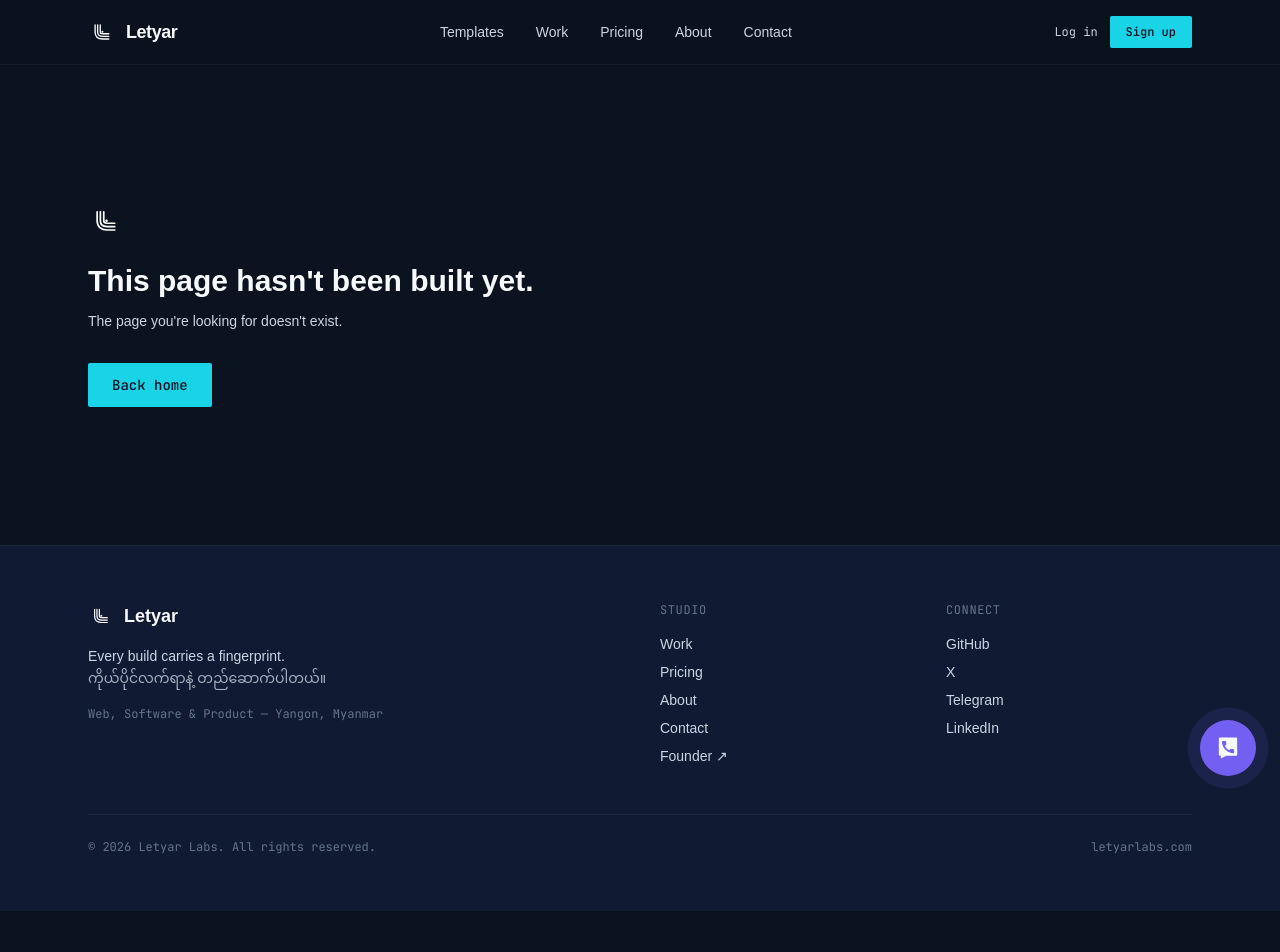
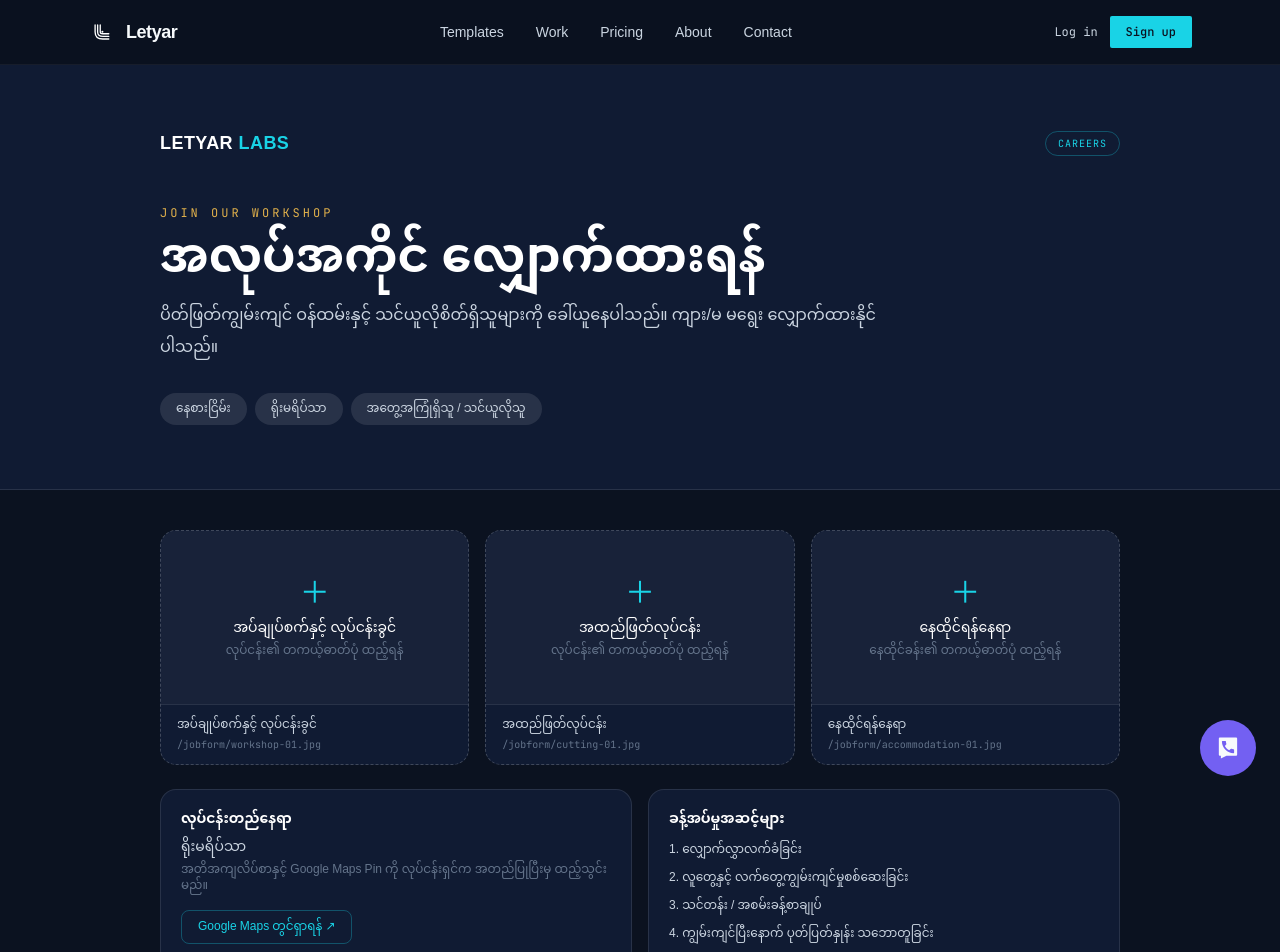
Before and after one commit to letyarworks/letyar-website, a Next.js app: page /jobform in a window 1280 px wide. Before the commit this address had no page. Shown: the top 952 px of the page. Before the commit the page ends 911 px from the top, so only its background shows below. Built offline with nearby package versions, Linux system fonts and the light colour scheme; a web font is replaced by a local one.

Commit message:
Add Letyar Labs job application page

```diff
--- /dev/null
+++ b/app/jobform/page.tsx
@@ -0,0 +1,59 @@
+import JobApplicationForm from "@/components/JobApplicationForm";
+
+export const metadata = {
+  title: "အလုပ်လျှောက်လွှာ — Letyar Labs",
+  description: "ရိုးမရိပ်သာ အိမ်တွင်းအထည်ချုပ်လုပ်ငန်းအတွက် ဝန်ထမ်းလျှောက်လွှာ",
+  robots: { index: false, follow: false },
+};
+
+const gallery = [
+  { title: "အပ်ချုပ်စက်နှင့် လုပ်ငန်းခွင်", note: "လုပ်ငန်း၏ တကယ့်ဓာတ်ပုံ ထည့်ရန်", src: "/jobform/workshop-01.jpg" },
+  { title: "အထည်ဖြတ်လုပ်ငန်း", note: "လုပ်ငန်း၏ တကယ့်ဓာတ်ပုံ ထည့်ရန်", src: "/jobform/cutting-01.jpg" },
+  { title: "နေထိုင်ရန်နေရာ", note: "နေထိုင်ခန်း၏ တကယ့်ဓာတ်ပုံ ထည့်ရန်", src: "/jobform/accommodation-01.jpg" },
+];
+
+export default function JobFormPage() {
+  return <main className="min-h-screen bg-ink pb-20 text-paper">
+    <section className="border-b border-white/10 bg-[#101B33]">
+      <div className="mx-auto max-w-5xl px-5 py-12 sm:px-8 sm:py-16">
+        <div className="flex items-center justify-between gap-4">
+          <a href="/" className="font-display text-lg font-bold tracking-wide text-white">LETYAR <span className="text-cyan">LABS</span></a>
+          <span className="rounded-full border border-cyan/30 px-3 py-1 font-mono text-[10px] tracking-widest text-cyan">CAREERS</span>
+        </div>
+        <div className="mt-12 max-w-3xl">
+          <p className="font-mono text-xs uppercase tracking-[0.25em] text-gold">Join our workshop</p>
+          <h1 className="mt-4 font-mm text-3xl font-bold leading-relaxed text-white sm:text-5xl">အလုပ်အကိုင် လျှောက်ထားရန်</h1>
+          <p className="mt-4 font-mm text-base leading-8 text-mist">ပိတ်ဖြတ်ကျွမ်းကျင် ဝန်ထမ်းနှင့် သင်ယူလိုစိတ်ရှိသူများကို ခေါ်ယူနေပါသည်။ ကျား/မ မရွေး လျှောက်ထားနိုင်ပါသည်။</p>
+          <div className="mt-7 flex flex-wrap gap-2 text-xs">
+            <span className="rounded-full bg-white/10 px-4 py-2 font-mm text-mist">နေစားငြိမ်း</span>
+            <span className="rounded-full bg-white/10 px-4 py-2 font-mm text-mist">ရိုးမရိပ်သာ</span>
+            <span className="rounded-full bg-white/10 px-4 py-2 font-mm text-mist">အတွေ့အကြုံရှိသူ / သင်ယူလိုသူ</span>
+          </div>
+        </div>
+      </div>
+    </section>
+    <section className="mx-auto max-w-5xl px-5 pt-10 sm:px-8">
+      <div className="grid gap-4 sm:grid-cols-3">
+        {gallery.map(item => <div key={item.title} className="overflow-hidden rounded-2xl border border-dashed border-white/20 bg-[#101B33]">
+          <div className="flex aspect-[16/9] items-center justify-center bg-white/[0.03] p-5 text-center">
+            <div><div className="text-3xl text-cyan">＋</div><p className="mt-2 font-mm text-sm text-white">{item.title}</p><p className="mt-1 font-mm text-xs text-slate">{item.note}</p></div>
+          </div>
+          <div className="border-t border-white/10 px-4 py-3"><p className="font-mm text-xs text-mist">{item.title}</p><p className="mt-1 font-mono text-[10px] text-slate">{item.src}</p></div>
+        </div>)}
+      </div>
+      <div className="mt-6 grid gap-4 md:grid-cols-[1fr_1fr]">
+        <div className="rounded-2xl border border-white/10 bg-[#101B33] p-5">
+          <p className="font-mm text-sm font-semibold text-white">လုပ်ငန်းတည်နေရာ</p>
+          <p className="mt-2 font-mm text-sm text-mist">ရိုးမရိပ်သာ</p>
+          <p className="mt-1 font-mm text-xs text-slate">အတိအကျလိပ်စာနှင့် Google Maps Pin ကို လုပ်ငန်းရှင်က အတည်ပြုပြီးမှ ထည့်သွင်းမည်။</p>
+          <a href="https://www.google.com/maps/search/?api=1&query=ရိုးမရိပ်သာ" target="_blank" rel="noreferrer" className="mt-4 inline-flex rounded-lg border border-cyan/30 px-4 py-2 font-mm text-xs text-cyan hover:bg-cyan/10">Google Maps တွင်ရှာရန် ↗</a>
+        </div>
+        <div className="rounded-2xl border border-white/10 bg-[#101B33] p-5">
+          <p className="font-mm text-sm font-semibold text-white">ခန့်အပ်မှုအဆင့်များ</p>
+          <ol className="mt-2 list-inside list-decimal space-y-1 font-mm text-xs leading-6 text-mist"><li>လျှောက်လွှာလက်ခံခြင်း</li><li>လူတွေ့နှင့် လက်တွေ့ကျွမ်းကျင်မှုစစ်ဆေးခြင်း</li><li>သင်တန်း / အစမ်းခန့်စာချုပ်</li><li>ကျွမ်းကျင်ပြီးနောက် ပုတ်ပြတ်နှုန်း သဘောတူခြင်း</li></ol>
+        </div>
+      </div>
+      <div className="mt-12"><JobApplicationForm/></div>
+    </section>
+  </main>;
+}
```
